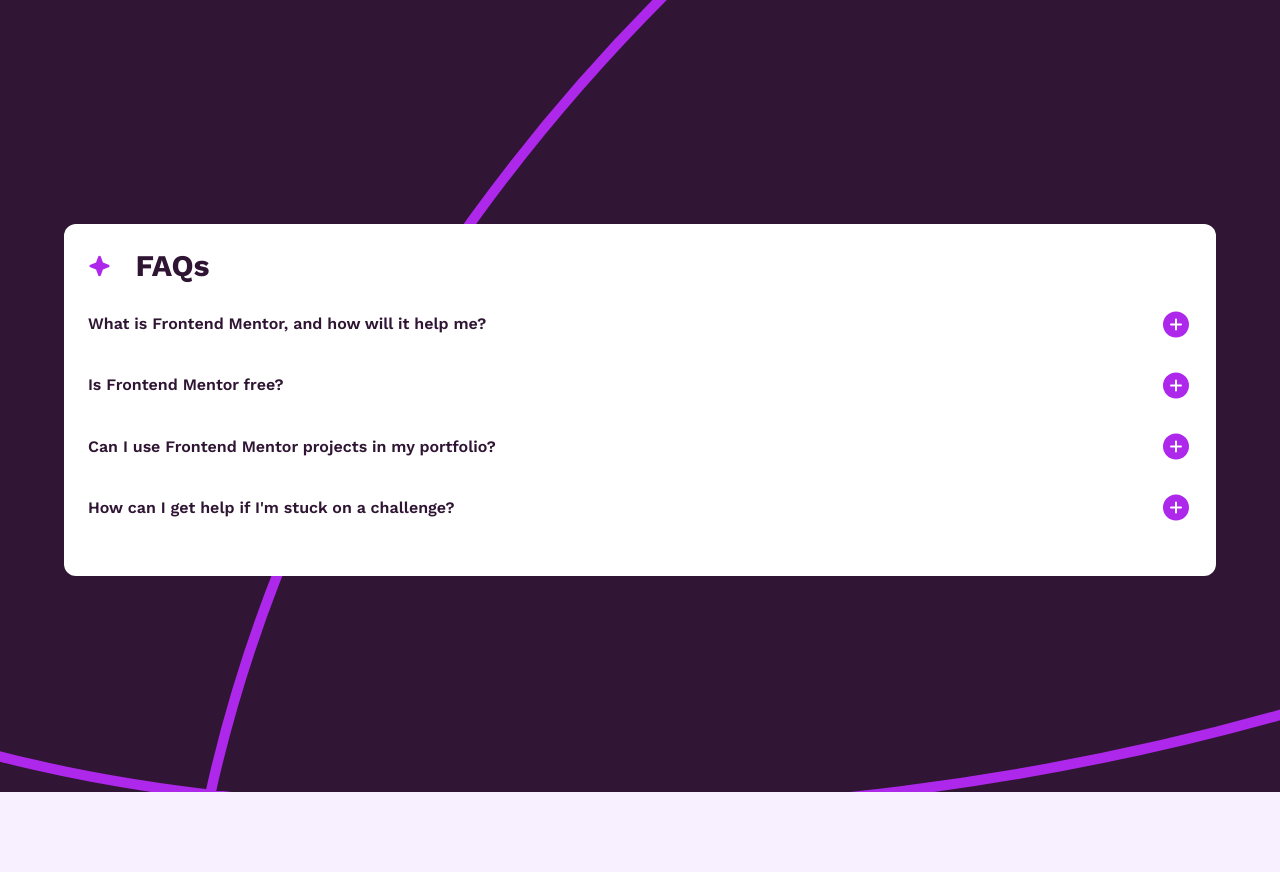
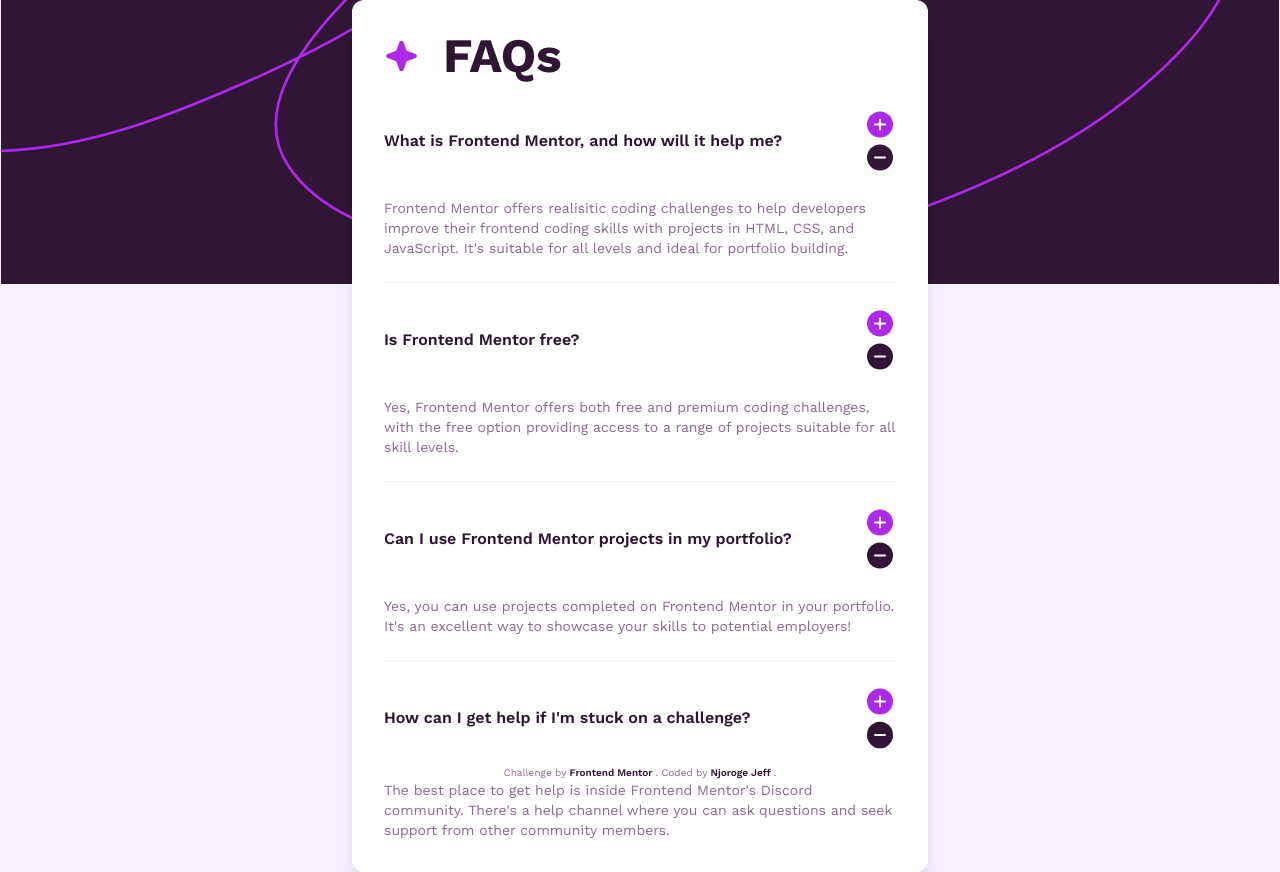
Before and after one commit to njorogejeff/faq-accordion, a website built with Vite: page index.html in a window 1280 px wide. Before the commit the page ends 800 px from the top, so only its background shows below. Built offline with nearby package versions, Linux system fonts and the light colour scheme.

Commit message:
refactor: improve HTML structure and styling for FAQ accordion

```diff
--- a/index.html
+++ b/index.html
@@ -1,104 +1,202 @@
-<!DOCTYPE html>
+<!doctype html>
 <html lang="en">
   <head>
-    <meta charset="UTF-8">
-    <meta name="viewport" content="width=device-width, initial-scale=1.0">
-    <link rel="stylesheet" href="./src/style.css">
+    <meta charset="UTF-8" />
+    <meta name="viewport" content="width=device-width, initial-scale=1.0" />
+    <link rel="stylesheet" href="./src/style.css" />
     <title>FAQ Accordion</title>
   </head>
 
-  <body class="text-base font-workSans text-faqPurple-600 min-h-screen grid place-content-center bg-[url(../assets/images/background-pattern-mobile.svg)] bg-no-repeat bg-top-left bg-faqPurple-100 bg-contain">
-
+  <body class="font-workSans text-faqPurple-600 bg-top-left bg-faqPurple-100 grid min-h-screen place-content-center bg-[url(../assets/images/background-pattern-mobile.svg)] bg-contain bg-no-repeat text-base md:bg-[url(../assets/images/background-pattern-desktop.svg)]">
     <!-- FAQ Section -->
-    <article class="bg-faqWhite w-[90vw] rounded-xl p-6">
-      <section class="flex justify-start items-center gap-x-6 mb-6">
-        <img src="./assets/images/icon-star.svg" alt="star icon" class="h-6">
-        <h1 class="text-3xl font-bold text-faqPurple-950">FAQs</h1>
+    <article class="bg-faqWhite md:w-xl w-[88vw] rounded-xl p-6 shadow-xl md:p-8">
+      <section class="mb-7 flex items-center justify-start gap-x-6">
+        <img
+          src="./assets/images/icon-star.svg"
+          alt="star icon"
+          class="h-6 md:h-9"
+        />
+        <h1 class="text-faqPurple-950 text-3xl font-bold md:text-5xl">FAQs</h1>
       </section>
 
       <!-- FAQ 1 -->
-      <article>
+      <article class="question mb-6">
         <!-- FAQ Question -->
-        <section class="flex justify-between items-center mb-7">
-          <h2 class="font-semibold leading-5 text-faqPurple-950 mr-8">What is Frontend Mentor, and how will it help me?</h2>
-          <button type="button" class="min-w-8">
-            <span>
-              <img src="./assets/images/icon-plus.svg" alt="open faq" class="w-full">
+        <section class="question-title mb-6 flex items-center justify-between">
+          <h2 class="text-faqPurple-950 hover:text-faqPurple mr-8 font-semibold leading-5 hover:cursor-pointer">
+            What is Frontend Mentor, and how will it help me?
+          </h2>
+          <button
+            type="button"
+            class="question-btn linear min-w-8 transition duration-300 hover:rotate-180 hover:cursor-pointer"
+          >
+            <span class="plus-icon">
+              <img
+                src="./assets/images/icon-plus.svg"
+                alt="open faq"
+                class="w-full"
+              />
             </span>
-            <span class="hidden">
-              <img src="./assets/images/icon-minus.svg" alt="close faq" class="w-full">
+            <span class="minus-icon">
+              <img
+                src="./assets/images/icon-minus.svg"
+                alt="close faq"
+                class="w-full"
+              />
             </span>
           </button>
         </section>
 
         <!-- FAQ Response -->
-        <section class="hidden">
-          <p class="text-sm">Frontend Mentor offers realisitic coding challenges to help developers improve their frontend coding skills with projects in HTML, CSS, and JavaScript. It's suitable for all levels and ideal for portfolio building.</p>
+        <section class="question-text">
+          <p class="text-sm">
+            Frontend Mentor offers realisitic coding challenges to help
+            developers improve their frontend coding skills with projects in
+            HTML, CSS, and JavaScript. It's suitable for all levels and ideal
+            for portfolio building.
+          </p>
         </section>
       </article>
 
+      <hr class="text-faqPurple-600 mb-6 opacity-10" />
+
       <!-- FAQ 2 -->
-      <article>
+      <article class="question mb-6">
         <!-- FAQ Question -->
-        <section class="flex justify-between items-center mb-7">
-          <h2 class="font-semibold leading-5 text-faqPurple-950 mr-8">Is Frontend Mentor free?</h2>
-          <button type="button" class="min-w-8">
-            <span>
-              <img src="./assets/images/icon-plus.svg" alt="open faq" class="w-full">
+        <section class="question-title mb-6 flex items-center justify-between">
+          <h2 class="text-faqPurple-950 hover:text-faqPurple mr-8 font-semibold leading-5 hover:cursor-pointer">
+            Is Frontend Mentor free?
+          </h2>
+          <button
+            type="button"
+            class="question-btn linear min-w-8 transition duration-300 hover:rotate-180 hover:cursor-pointer"
+          >
+            <span class="plus-icon">
+              <img
+                src="./assets/images/icon-plus.svg"
+                alt="open faq"
+                class="w-full"
+              />
             </span>
-            <span class="hidden">
-              <img src="./assets/images/icon-minus.svg" alt="close faq" class="w-full">
+            <span class="minus-icon">
+              <img
+                src="./assets/images/icon-minus.svg"
+                alt="close faq"
+                class="w-full"
+              />
             </span>
           </button>
         </section>
 
         <!-- FAQ Response -->
-        <section class="hidden">
-          <p class="text-sm">Yes, Frontend Mentor offers both free and premium coding challenges, with the free option providing access to a range of projects suitable for all skill levels.</p>
+        <section class="question-text">
+          <p class="text-sm">
+            Yes, Frontend Mentor offers both free and premium coding challenges,
+            with the free option providing access to a range of projects
+            suitable for all skill levels.
+          </p>
         </section>
       </article>
 
+      <hr class="text-faqPurple-600 mb-6 opacity-10" />
+
       <!-- FAQ 3 -->
-      <article>
+      <article class="question mb-6">
         <!-- FAQ Question -->
-        <section class="flex justify-between items-center mb-7">
-          <h2 class="font-semibold leading-5 text-faqPurple-950 mr-8">Can I use Frontend Mentor projects in my portfolio?</h2>
-          <button type="button" class="min-w-8">
-            <span>
-              <img src="./assets/images/icon-plus.svg" alt="open faq" class="w-full">
+        <section class="question-title mb-6 flex items-center justify-between">
+          <h2 class="text-faqPurple-950 hover:text-faqPurple mr-8 font-semibold leading-5 hover:cursor-pointer">
+            Can I use Frontend Mentor projects in my portfolio?
+          </h2>
+          <button
+            type="button"
+            class="question-btn linear min-w-8 transition duration-300 hover:rotate-180 hover:cursor-pointer"
+          >
+            <span class="plus-icon">
+              <img
+                src="./assets/images/icon-plus.svg"
+                alt="open faq"
+                class="w-full"
+              />
             </span>
-            <span class="hidden">
-              <img src="./assets/images/icon-minus.svg" alt="close faq" class="w-full">
+            <span class="minus-icon">
+              <img
+                src="./assets/images/icon-minus.svg"
+                alt="close faq"
+                class="w-full"
+              />
             </span>
           </button>
         </section>
 
         <!-- FAQ Response -->
-        <section class="hidden">
-          <p class="text-sm">Yes, you can use projects completed on Frontend Mentor in your portfolio. It's an excellent way to showcase your skills to potential employers!</p>
+        <section class="question-text">
+          <p class="text-sm">
+            Yes, you can use projects completed on Frontend Mentor in your
+            portfolio. It's an excellent way to showcase your skills to
+            potential employers!
+          </p>
         </section>
       </article>
 
+      <hr class="text-faqPurple-600 mb-6 opacity-10" />
+
       <!-- FAQ 4 -->
-      <article>
+      <article class="question">
         <!-- FAQ Question -->
-        <section class="flex justify-between items-center mb-7">
-          <h2 class="font-semibold leading-5 text-faqPurple-950 mr-8">How can I get help if I'm stuck on a challenge?</h2>
-          <button type="button" class="min-w-8">
-            <span>
-              <img src="./assets/images/icon-plus.svg" alt="open faq" class="w-full">
+        <section class="question-title flex items-center justify-between">
+          <h2 class="text-faqPurple-950 hover:text-faqPurple mr-8 font-semibold leading-5 hover:cursor-pointer">
+            How can I get help if I'm stuck on a challenge?
+          </h2>
+          <button
+            type="button"
+            class="question-btn linear min-w-8 transition duration-300 hover:rotate-180 hover:cursor-pointer"
+          >
+            <span class="plus-icon">
+              <img
+                src="./assets/images/icon-plus.svg"
+                alt="open faq"
+                class="w-full"
+              />
             </span>
-            <span class="hidden">
-              <img src="./assets/images/icon-minus.svg" alt="close faq" class="w-full">
+            <span class="minus-icon">
+              <img
+                src="./assets/images/icon-minus.svg"
+                alt="close faq"
+                class="w-full"
+              />
             </span>
           </button>
         </section>
 
         <!-- FAQ Response -->
-        <section class="hidden">
-          <p class="text-sm">The best place to get help is inside Frontend Mentor's Discord community. There's a help channel where you can ask questions and seek support from other community members.</p>
+        <section class="question-text mt-7">
+          <p class="text-sm">
+            The best place to get help is inside Frontend Mentor's Discord
+            community. There's a help channel where you can ask questions and
+            seek support from other community members.
+          </p>
         </section>
       </article>
     </article>
+
+    <footer class="absolute bottom-5 flex w-screen items-center justify-center">
+      <small class="align-middle text-[0.625rem]">
+        Challenge by
+        <a
+          href="https://www.frontendmentor.io/challenges/faq-accordion-wyfFdeBwBz"
+          target="_blank"
+          class="text-faqPurple-950 hover:text-faqPurple font-semibold decoration-wavy decoration-2 hover:underline">
+          Frontend Mentor
+        </a>. Coded by
+        <a
+          href="https://github.com/njorogejeff"
+          target="_blank"
+          class="text-faqPurple-950 hover:text-faqPurple font-semibold decoration-wavy decoration-2 hover:underline">
+          Njoroge Jeff
+        </a>.
+      </small>
+    </footer>
+
+    <script type="module" src="./src/main.js"></script>
   </body>
 </html>
```
